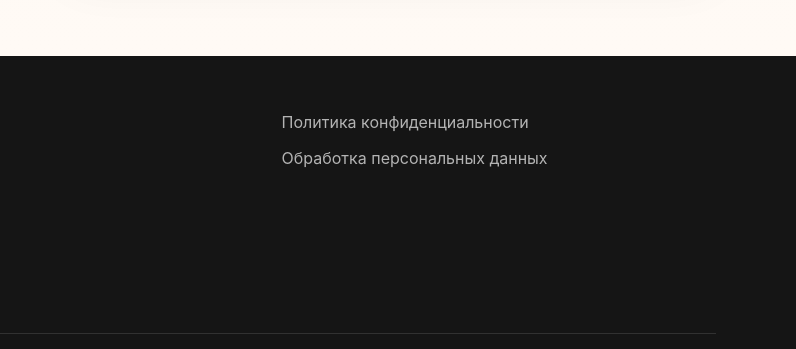
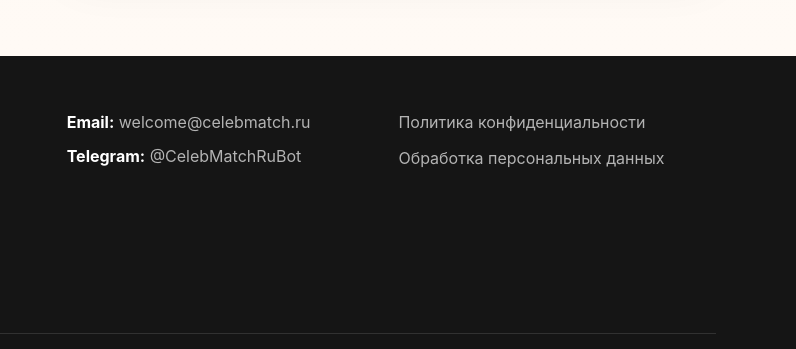
Before and after one commit to Geerafe051/celeb-match-landing, a plain HTML site: page index.html in a window 1280 px wide. Shown: the part 8458-8807 px from the top of the page, 484-1280 px from the left. Drawn offline with Linux system fonts and the light colour scheme.

Commit message:
Add footer contacts

```diff
--- a/index.html
+++ b/index.html
@@ -526,6 +526,10 @@
           </a>
           <p>Медийные гости для шоу, брендов и спецпроектов</p>
         </div>
+        <div class="footer-contacts">
+          <p><strong>Email:</strong> <a href="mailto:welcome@celebmatch.ru">welcome@celebmatch.ru</a></p>
+          <p><strong>Telegram:</strong> <a href="https://t.me/CelebMatchRuBot">@CelebMatchRuBot</a></p>
+        </div>
         <div class="footer-links">
           <a href="privacy.html">Политика конфиденциальности</a>
           <a href="personal-data.html">Обработка персональных данных</a>
--- a/styles.css
+++ b/styles.css
@@ -715,7 +715,7 @@ textarea:focus {
 
 .footer-grid {
   display: grid;
-  grid-template-columns: 1.2fr 0.8fr;
+  grid-template-columns: 1.1fr 0.75fr 0.8fr;
   gap: 34px;
 }
 
@@ -734,6 +734,10 @@ textarea:focus {
 
 .site-footer strong {
   color: #fff;
+}
+
+.footer-contacts p {
+  margin-bottom: 8px;
 }
 
 .footer-links {
```
Also changed, not shown: personal-data.html (+4 -0 lines), privacy.html (+4 -0 lines).
